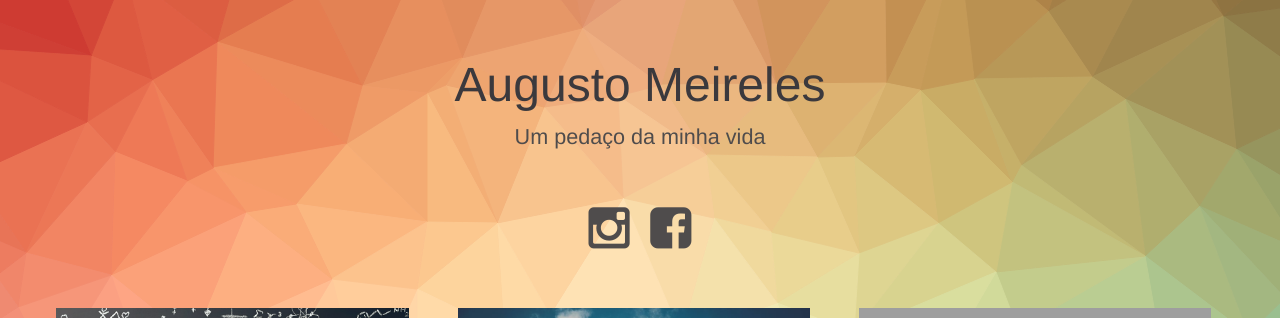
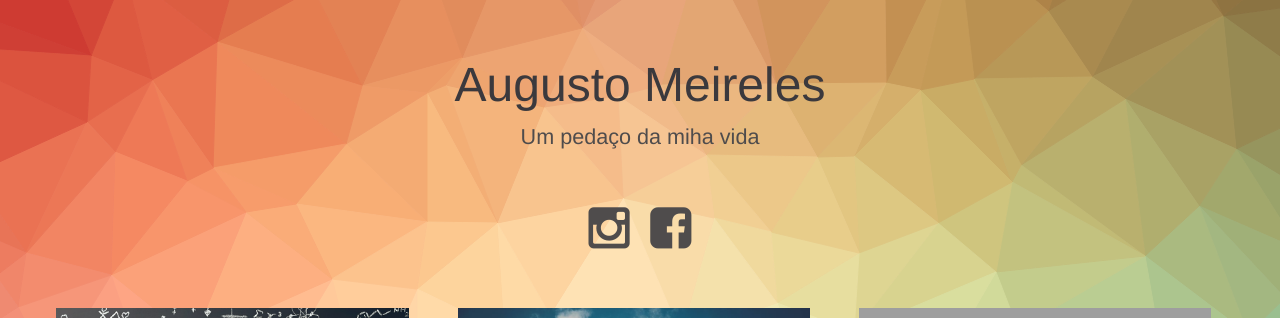
Before and after one commit to AugustoMeireles/AugustoMeireles, a Jekyll site: the page built from index.html, in a window 1280 px wide. Shown: the top 318 px of the page. Built offline with Jekyll 4.4.1, drawn with Linux system fonts in a browser that asks for light colours; grey boxes are pictures that could not be loaded.

Commit message:
Update index.html

```diff
--- a/index.html
+++ b/index.html
@@ -28,7 +28,7 @@ layout: compress
 <body class="body">
 <div class="container">
     <header class="header">
-        <h1>Augusto Meireles<span>Um pedaço da minha vida</span></h1>
+        <h1>Augusto Meireles<span>Um pedaço da miha vida</span></h1>
         <nav class="links">
             <a href="https://www.instagram.com/augusto_meireles_u.u/?hl=pt-br"><i class="fa fa-instagram fa-3x"></i></a>
             <a href="https://www.facebook.com/augusto.m.vargas"><i class="fa fa-facebook-square fa-3x"></i></a>
```
